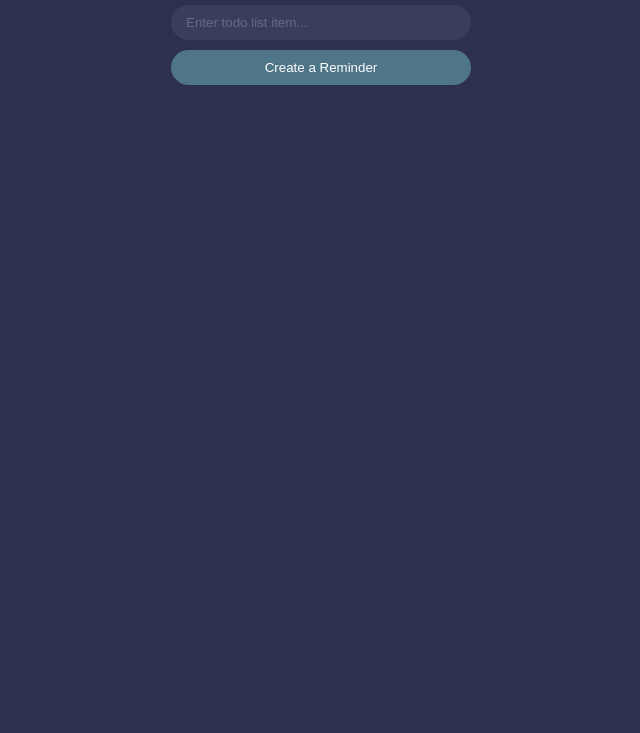
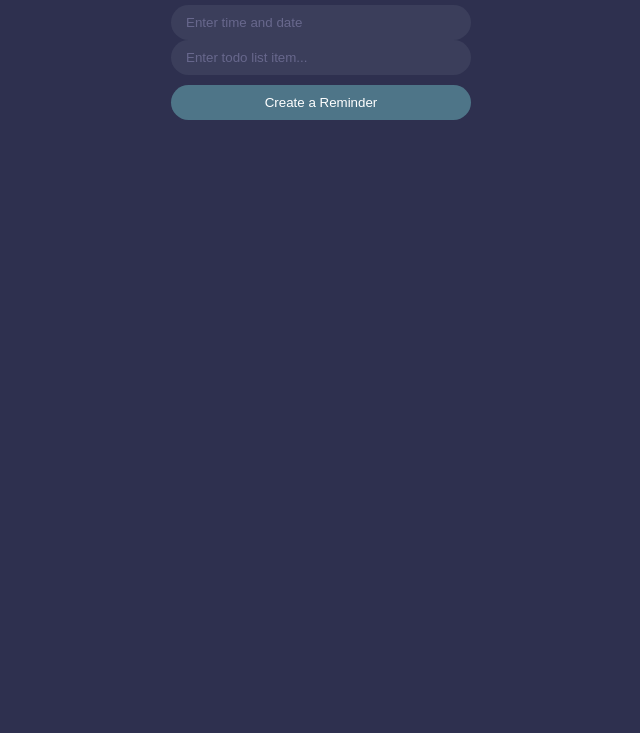
Before and after one commit to jjmortimer/-Do-not-Forget, a plain HTML site: page index.html in a window 1280 px wide. Shown: the part 67-800 px from the top of the page, without its empty margins (319-959 px from the left). Drawn offline with nearby package versions, Linux system fonts and the light colour scheme.

Commit message:
added date

```diff
--- a/index.html
+++ b/index.html
@@ -21,6 +21,9 @@
 
       <h1>Don't Forget</h1>
 
+      <input type="text" id="input1" value="" placeholder="Enter time and date">
+
+
       <input type="text" id="input" value="" placeholder="Enter todo list item...">
 
       <button id="my-button" class="addBtn">Create a Reminder</button>
```
